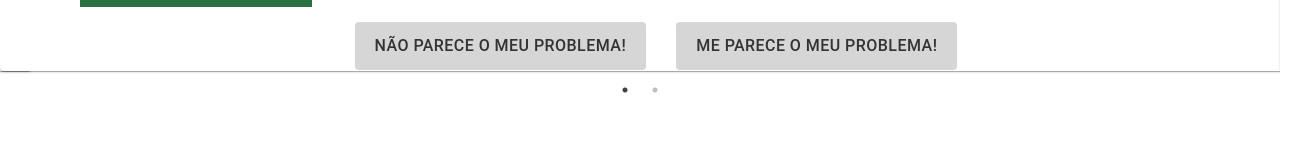
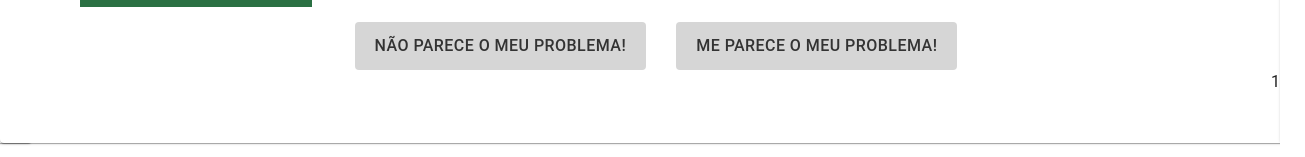
Before and after one commit to IdpProjects/FabricaDeProjetos1, a React (Create React App) app in the folder defensoria-publica/: page /home in a window 1280 px wide. Shown: the part 454-611 px from the top of the page, 1305 px wide, since content can reach past the window. Built offline with nearby package versions, Linux system fonts and the light colour scheme.

Commit message:
Chore: edit some Style

```diff
--- a/defensoria-publica/src/Style/App.css
+++ b/defensoria-publica/src/Style/App.css
@@ -1,5 +1,6 @@
 .App {
   text-align: center;
+  overflow-x: hidden;
 }
 
 .App-logo {
--- a/defensoria-publica/src/Style/Components/teste.css
+++ b/defensoria-publica/src/Style/Components/teste.css
@@ -2,7 +2,9 @@
   display: flex;
   justify-content: center;
   align-items: center;
-  height: 51vh;
+  height: 60vh;
+  width: 50vw;
+  /* height: 51vh; para dispositivos menores */
   margin-top: 1em;
   padding: 1em;
   background-color: #1B3027;
@@ -72,6 +74,6 @@
 
 .footer {
   display: flex;
-  flex-grow: 1;
-  margin-right: 25px;
+  /* flex-grow: 0; */
+  /* margin-right: 15px; */
 }
```
